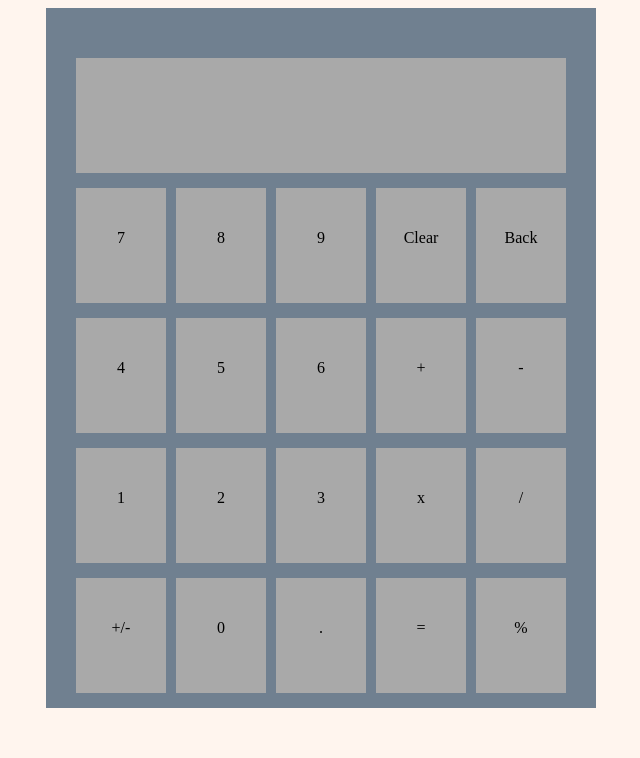
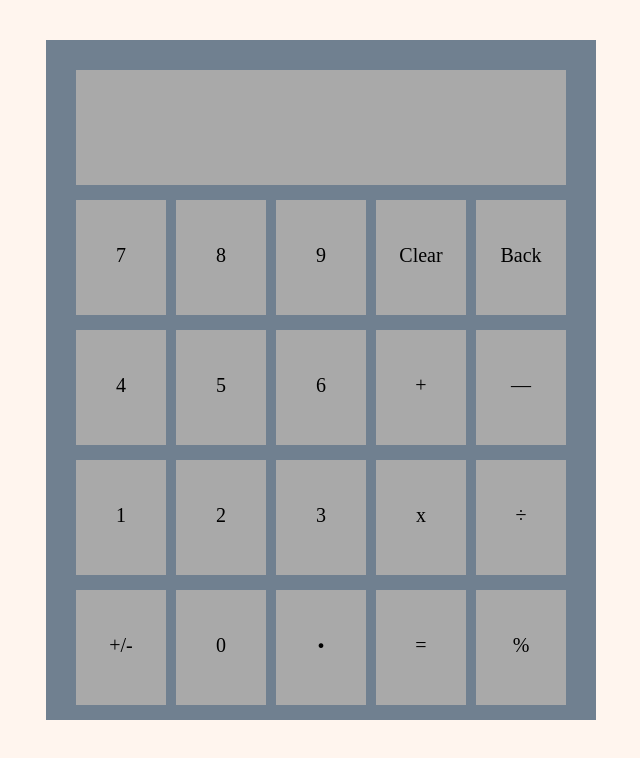
Before and after one commit to Akash617/Odin-Calculator, a plain HTML site: page index.html in a window 1280 px wide. Shown: the whole page, without its empty margins (319-959 px from the left). Drawn offline with Linux system fonts and the light colour scheme.

Commit message:
Styling and text selection changes

```diff
--- a/index.html
+++ b/index.html
@@ -22,13 +22,13 @@
             <div class="in num5 clickable">5</div>
             <div class="in num6 clickable">6</div>
             <div class="op add clickable">+</div>
-            <div class="op sub clickable">-</div>
+            <div class="op sub clickable">—</div>
 
             <div class="in num1 clickable">1</div>
             <div class="in num2 clickable">2</div>
             <div class="in num3 clickable">3</div>
             <div class="op mul clickable">x</div>
-            <div class="op div clickable">/</div>
+            <div class="op div clickable">÷</div>
 
             <div class="ex plus-min clickable">+/-</div>
             <div class="in num0 clickable">0</div>
--- a/styles.css
+++ b/styles.css
@@ -12,8 +12,9 @@
     grid-template-columns: repeat(5, 90px);
     width: 550px;
     height: 650px;
+    padding-top: 30px;
+    margin-top: 40px;
     justify-content: center;
-    padding-top: 50px;
     background: slategray;
     grid-column-gap: 10px;
     grid-row-gap: 15px;
@@ -32,7 +33,14 @@
     grid-row: span 1;
     text-align: right;
     line-height: 50px;
-    font-size: 30px;
+    font-size: 40px;
+
+    /* Make result selectable */
+    -webkit-user-select: text; /* Safari */
+    -moz-user-select: text; /* Firefox */
+    -ms-user-select: text; /* IE10+/Edge */
+    user-select: text; /* Standard */
+
 }
 
 .container > * {
@@ -40,7 +48,19 @@
     background: darkgray;
     text-align: center;
     vertical-align: middle;
-    line-height: 100px;
+    line-height: 110px;
+    font-size: 20px;
+
+    /* Make keys unselectable */
+    -webkit-user-select: none; /* Safari */
+    -moz-user-select: none; /* Firefox */
+    -ms-user-select: none; /* IE10+/Edge */
+    user-select: none; /* Standard */
+}
+
+.container .dot {
+    font-size: 40px;
+    line-height: 90px;
 }
 
 .clickable:hover {
```
